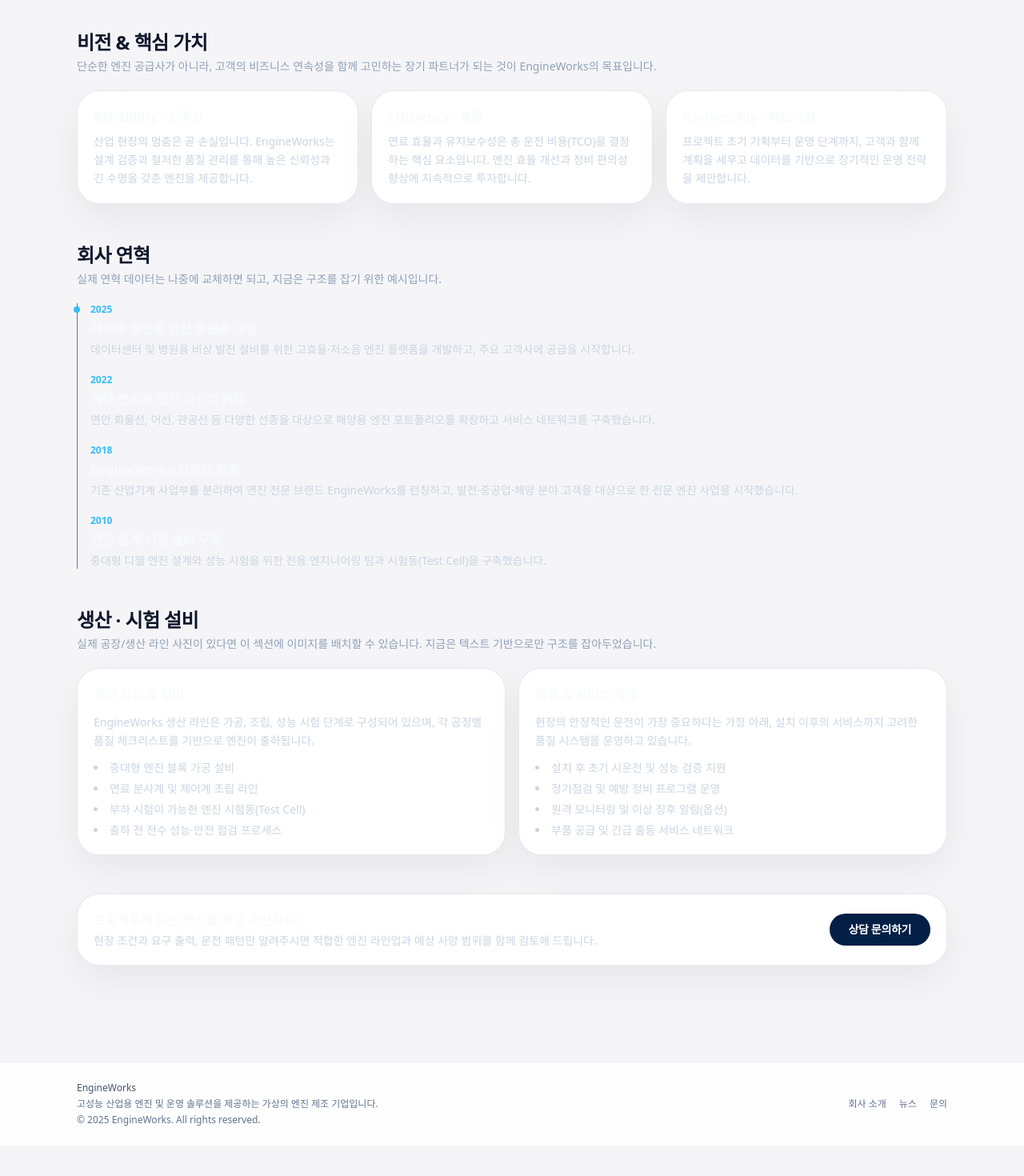
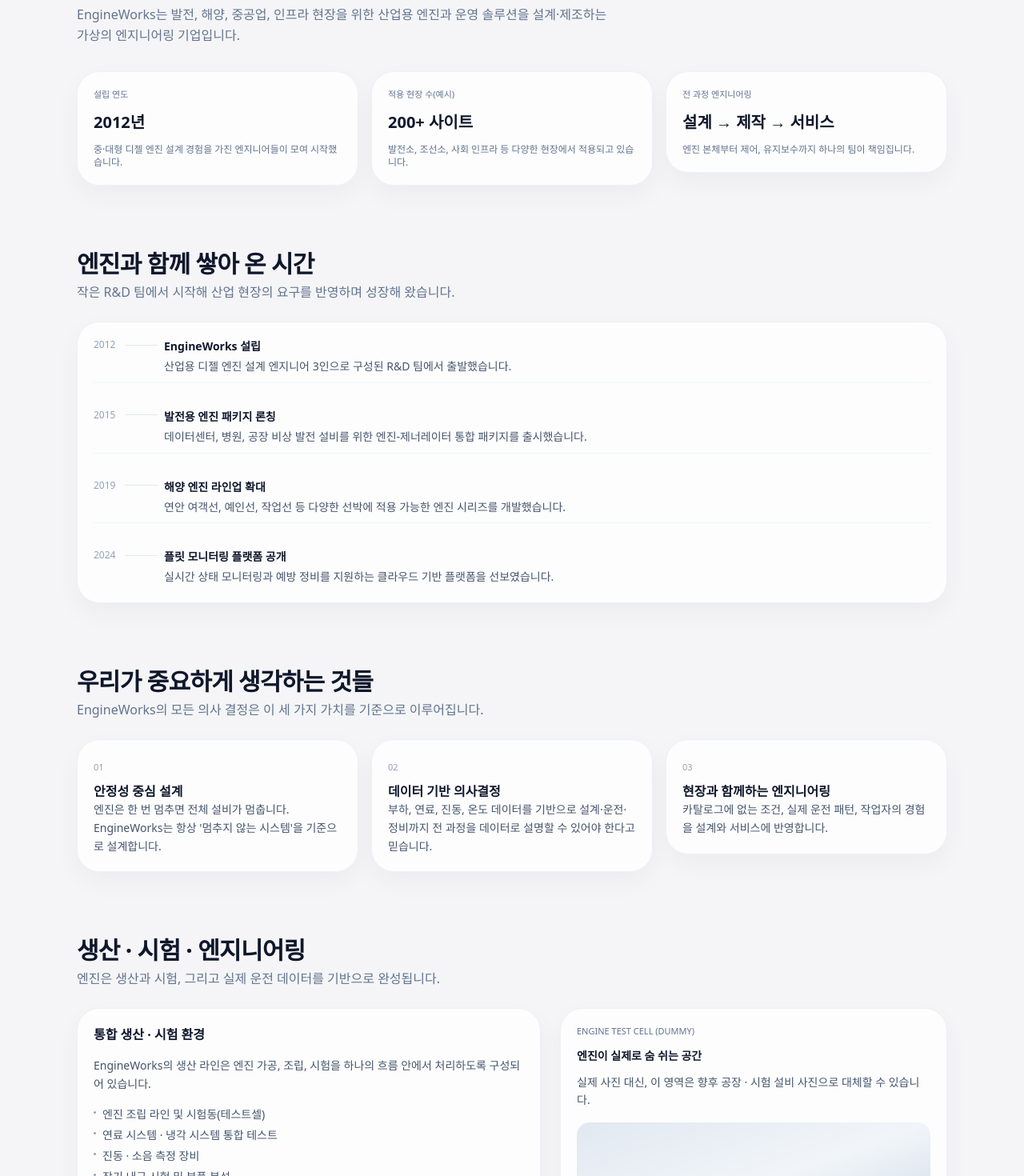
Before and after one commit to prnsslcn/EngineWorks, a Next.js app: page /about in a window 1280 px wide. Shown: the part 260-1730 px from the top of the page at 80% size. Before the commit the page ends 1692 px from the top, so only its background shows below. Built offline with nearby package versions, Linux system fonts and the light colour scheme.

Commit message:
refactor: AboutPage UI v2

```diff
--- a/app/about/page.tsx
+++ b/app/about/page.tsx
@@ -1,193 +1,271 @@
 // app/about/page.tsx
+
+import type { Metadata } from "next";
+import { ScrollReveal } from "@/components/ui/ScrollReveal";
+
+export const metadata: Metadata = {
+    title: "회사 소개",
+    description:
+        "EngineWorks는 발전 · 해양 · 중공업 현장을 위한 고성능 산업용 엔진과 운영 솔루션을 제공하는 가상의 엔진 제조 기업입니다.",
+};
+
+const TIMELINE = [
+    {
+        year: "2012",
+        title: "EngineWorks 설립",
+        body: "산업용 디젤 엔진 설계 엔지니어 3인으로 구성된 R&D 팀에서 출발했습니다.",
+    },
+    {
+        year: "2015",
+        title: "발전용 엔진 패키지 론칭",
+        body: "데이터센터, 병원, 공장 비상 발전 설비를 위한 엔진-제너레이터 통합 패키지를 출시했습니다.",
+    },
+    {
+        year: "2019",
+        title: "해양 엔진 라인업 확대",
+        body: "연안 여객선, 예인선, 작업선 등 다양한 선박에 적용 가능한 엔진 시리즈를 개발했습니다.",
+    },
+    {
+        year: "2024",
+        title: "플릿 모니터링 플랫폼 공개",
+        body: "실시간 상태 모니터링과 예방 정비를 지원하는 클라우드 기반 플랫폼을 선보였습니다.",
+    },
+];
+
+const VALUES = [
+    {
+        label: "01",
+        title: "안정성 중심 설계",
+        body: "엔진은 한 번 멈추면 전체 설비가 멈춥니다. EngineWorks는 항상 '멈추지 않는 시스템'을 기준으로 설계합니다.",
+    },
+    {
+        label: "02",
+        title: "데이터 기반 의사결정",
+        body: "부하, 연료, 진동, 온도 데이터를 기반으로 설계·운전·정비까지 전 과정을 데이터로 설명할 수 있어야 한다고 믿습니다.",
+    },
+    {
+        label: "03",
+        title: "현장과 함께하는 엔지니어링",
+        body: "카탈로그에 없는 조건, 실제 운전 패턴, 작업자의 경험을 설계와 서비스에 반영합니다.",
+    },
+];
+
+const FACILITY_POINTS = [
+    "엔진 조립 라인 및 시험동(테스트셀)",
+    "연료 시스템 · 냉각 시스템 통합 테스트",
+    "진동 · 소음 측정 장비",
+    "장기 내구 시험 및 부품 분석",
+];
 
 export default function AboutPage() {
     return (
-        <section className="ew-section space-y-12">
-            {/* Hero / 소개 문구 */}
-            <header className="space-y-4 max-w-3xl">
-                <h1 className="text-2xl sm:text-3xl font-bold tracking-tight">
-                    EngineWorks 소개
+        <div className="ew-section space-y-20">
+            {/* HERO / INTRO */}
+            <ScrollReveal from="up">
+                <section className="space-y-8">
+                    <div className="space-y-4">
+                        <p className="text-xs font-medium uppercase tracking-[0.25em] text-slate-400">
+                            ABOUT ENGINEWORKS
+                        </p>
+                        <h1 className="ew-section-title">
+                            고성능 산업용 엔진으로
+                            <br className="hidden sm:block" />
+                            산업 현장의 심장을 설계합니다.
                         </h1>
-                <p className="text-sm sm:text-base text-slate-300 leading-relaxed">
-                    EngineWorks는 발전 설비, 해양 선박, 중공업 플랜트 등
-                    고부하·장시간 운전이 요구되는 산업 현장을 위한
-                    고성능 엔진을 설계·제조하는 기업입니다.
-                    설계 검토부터 시운전, 사후 서비스까지 전 과정을 책임지는
-                    파트너를 지향합니다.
+                        <p className="ew-section-subtitle max-w-2xl">
+                            EngineWorks는 발전, 해양, 중공업, 인프라 현장을 위한 산업용 엔진과
+                            운영 솔루션을 설계·제조하는 가상의 엔지니어링 기업입니다.
                         </p>
-            </header>
+                    </div>
 
-            {/* 비전 & 핵심 가치 */}
-            <section className="space-y-5">
-                <div>
-                    <h2 className="text-xl sm:text-2xl font-semibold tracking-tight mb-1">
-                        비전 & 핵심 가치
-                    </h2>
-                    <p className="text-sm text-slate-400">
-                        단순한 엔진 공급사가 아니라, 고객의 비즈니스 연속성을 함께 고민하는
-                        장기 파트너가 되는 것이 EngineWorks의 목표입니다.
+                    {/* 숫자 3카드 */}
+                    <div className="grid gap-4 sm:grid-cols-3">
+                        {[0, 1, 2].map((i) => (
+                            <ScrollReveal from="up" delay={i * 120} key={i}>
+                                <div className="ew-card-soft flex flex-col justify-between p-5 space-y-3">
+                                    {i === 0 && (
+                                        <>
+                                            <p className="text-[11px] text-slate-500">설립 연도</p>
+                                            <p className="text-xl font-semibold text-slate-900">
+                                                2012년
+                                            </p>
+                                            <p className="text-xs text-slate-500">
+                                                중·대형 디젤 엔진 설계 경험을 가진 엔지니어들이 모여 시작했습니다.
+                                            </p>
+                                        </>
+                                    )}
+                                    {i === 1 && (
+                                        <>
+                                            <p className="text-[11px] text-slate-500">
+                                                적용 현장 수(예시)
+                                            </p>
+                                            <p className="text-xl font-semibold text-slate-900">
+                                                200+ 사이트
+                                            </p>
+                                            <p className="text-xs text-slate-500">
+                                                발전소, 조선소, 사회 인프라 등 다양한 현장에서 적용되고 있습니다.
+                                            </p>
+                                        </>
+                                    )}
+                                    {i === 2 && (
+                                        <>
+                                            <p className="text-[11px] text-slate-500">
+                                                전 과정 엔지니어링
+                                            </p>
+                                            <p className="text-xl font-semibold text-slate-900">
+                                                설계 → 제작 → 서비스
+                                            </p>
+                                            <p className="text-xs text-slate-500">
+                                                엔진 본체부터 제어, 유지보수까지 하나의 팀이 책임집니다.
+                                            </p>
+                                        </>
+                                    )}
+                                </div>
+                            </ScrollReveal>
+                        ))}
+                    </div>
+                </section>
+            </ScrollReveal>
+
+            {/* TIMELINE */}
+            <ScrollReveal from="up">
+                <section className="space-y-6">
+                    <div className="flex flex-col gap-3 sm:flex-row sm:items-end sm:justify-between">
+                        <div className="space-y-1">
+                            <h2 className="ew-section-title">엔진과 함께 쌓아 온 시간</h2>
+                            <p className="ew-section-subtitle max-w-xl">
+                                작은 R&D 팀에서 시작해 산업 현장의 요구를 반영하며 성장해 왔습니다.
+                            </p>
+                        </div>
+                    </div>
+
+                    <div className="ew-card-soft grid gap-6 sm:gap-8 p-5 sm:p-6">
+                        {TIMELINE.map((item, index) => (
+                            <div
+                                key={item.year}
+                                className="grid gap-2 sm:grid-cols-[80px_minmax(0,1fr)] sm:items-start"
+                            >
+                                <div className="flex items-center gap-3">
+                  <span className="text-xs font-medium text-slate-400">
+                    {item.year}
+                  </span>
+                                    <span className="hidden h-px flex-1 bg-slate-200 sm:block" />
+                                </div>
+                                <div className="space-y-1">
+                                    <p className="text-sm font-semibold text-slate-900">
+                                        {item.title}
+                                    </p>
+                                    <p className="text-xs sm:text-sm text-slate-600 leading-relaxed">
+                                        {item.body}
+                                    </p>
+                                </div>
+                                {index < TIMELINE.length - 1 && (
+                                    <div className="col-span-full h-px bg-slate-100" />
+                                )}
+                            </div>
+                        ))}
+                    </div>
+                </section>
+            </ScrollReveal>
+
+            {/* CORE VALUES */}
+            <section className="space-y-6">
+                <div className="space-y-1">
+                    <h2 className="ew-section-title">우리가 중요하게 생각하는 것들</h2>
+                    <p className="ew-section-subtitle max-w-2xl">
+                        EngineWorks의 모든 의사 결정은 이 세 가지 가치를 기준으로 이루어집니다.
                     </p>
                 </div>
 
                 <div className="grid gap-4 md:grid-cols-3">
-                    <article className="ew-card p-4 sm:p-5 space-y-2">
-                        <h3 className="text-sm sm:text-base font-semibold text-slate-50">
-                            Reliability · 신뢰성
+                    {VALUES.map((value, i) => (
+                        <ScrollReveal key={value.title} from="up" delay={i * 120}>
+                            <article className="ew-card-soft px-4 py-4 sm:px-5 sm:py-5">
+                <span className="text-[11px] font-medium text-slate-400">
+                  {value.label}
+                </span>
+                                <h3 className="mt-2 text-sm sm:text-base font-semibold text-slate-900">
+                                    {value.title}
                                 </h3>
-                        <p className="text-xs sm:text-sm text-slate-300 leading-relaxed">
-                            산업 현장의 멈춤은 곧 손실입니다.
-                            EngineWorks는 설계 검증과 철저한 품질 관리를 통해
-                            높은 신뢰성과 긴 수명을 갖춘 엔진을 제공합니다.
+                                <p className="text-xs sm:text-sm text-slate-600 leading-relaxed">
+                                    {value.body}
                                 </p>
                             </article>
-                    <article className="ew-card p-4 sm:p-5 space-y-2">
-                        <h3 className="text-sm sm:text-base font-semibold text-slate-50">
-                            Efficiency · 효율
-                        </h3>
-                        <p className="text-xs sm:text-sm text-slate-300 leading-relaxed">
-                            연료 효율과 유지보수성은
-                            총 운전 비용(TCO)을 결정하는 핵심 요소입니다.
-                            엔진 효율 개선과 정비 편의성 향상에 지속적으로 투자합니다.
-                        </p>
-                    </article>
-                    <article className="ew-card p-4 sm:p-5 space-y-2">
-                        <h3 className="text-sm sm:text-base font-semibold text-slate-50">
-                            Partnership · 파트너십
-                        </h3>
-                        <p className="text-xs sm:text-sm text-slate-300 leading-relaxed">
-                            프로젝트 초기 기획부터 운영 단계까지,
-                            고객과 함께 계획을 세우고 데이터를 기반으로
-                            장기적인 운영 전략을 제안합니다.
-                        </p>
-                    </article>
+                        </ScrollReveal>
+                    ))}
                 </div>
             </section>
 
-            {/* 연혁 타임라인 (예시 연도) */}
-            <section className="space-y-5">
-                <div>
-                    <h2 className="text-xl sm:text-2xl font-semibold tracking-tight mb-1">
-                        회사 연혁
-                    </h2>
-                    <p className="text-sm text-slate-400">
-                        실제 연혁 데이터는 나중에 교체하면 되고, 지금은 구조를 잡기 위한 예시입니다.
+            {/* FACILITY SECTION */}
+            <section className="space-y-6">
+                <div className="space-y-1">
+                    <h2 className="ew-section-title">생산 · 시험 · 엔지니어링</h2>
+                    <p className="ew-section-subtitle max-w-2xl">
+                        엔진은 생산과 시험, 그리고 실제 운전 데이터를 기반으로 완성됩니다.
                     </p>
                 </div>
 
-                <div className="relative border-l border-slate-700/70 pl-4 space-y-5">
-                    <div className="absolute -left-[5px] top-1 h-2 w-2 rounded-full bg-ew-accent" />
+                <div className="grid gap-6 lg:grid-cols-[minmax(0,1.2fr)_minmax(0,1fr)] lg:items-stretch">
+                    <ScrollReveal from="up">
+                        <div className="ew-card-soft space-y-4 p-5">
+                            <h3 className="text-sm sm:text-base font-semibold text-slate-900">
+                                통합 생산 · 시험 환경
+                            </h3>
+                            <p className="text-xs sm:text-sm text-slate-600 leading-relaxed">
+                                EngineWorks의 생산 라인은 엔진 가공, 조립, 시험을 하나의 흐름 안에서
+                                처리하도록 구성되어 있습니다.
+                            </p>
+                            <ul className="mt-3 space-y-1.5 text-xs sm:text-sm text-slate-600">
+                                {FACILITY_POINTS.map((p) => (
+                                    <li key={p} className="flex gap-2">
+                                        <span className="mt-[6px] h-[3px] w-[3px] rounded-full bg-slate-400" />
+                                        {p}
+                                    </li>
+                                ))}
+                            </ul>
+                        </div>
+                    </ScrollReveal>
 
-                    <div className="space-y-1">
-                        <p className="text-xs font-semibold text-ew-accent">2025</p>
-                        <h3 className="text-sm sm:text-base font-semibold text-slate-50">
-                            차세대 발전용 엔진 플랫폼 개발
-                        </h3>
-                        <p className="text-xs sm:text-sm text-slate-300">
-                            데이터센터 및 병원용 비상 발전 설비를 위한
-                            고효율·저소음 엔진 플랫폼을 개발하고, 주요 고객사에 공급을 시작합니다.
+                    <ScrollReveal from="up" delay={150}>
+                        <div className="ew-card-soft p-5 flex flex-col justify-between overflow-hidden">
+                            <div className="space-y-3">
+                                <p className="text-[11px] font-medium text-slate-500">
+                                    ENGINE TEST CELL (DUMMY)
+                                </p>
+                                <p className="text-sm font-semibold text-slate-900">
+                                    엔진이 실제로 숨 쉬는 공간
+                                </p>
+                                <p className="text-xs sm:text-sm text-slate-600 leading-relaxed">
+                                    실제 사진 대신, 이 영역은 향후 공장 · 시험 설비 사진으로 대체할 수 있습니다.
                                 </p>
                             </div>
-
-                    <div className="space-y-1">
-                        <p className="text-xs font-semibold text-ew-accent">2022</p>
-                        <h3 className="text-sm sm:text-base font-semibold text-slate-50">
-                            해양·선박용 엔진 라인업 확대
-                        </h3>
-                        <p className="text-xs sm:text-sm text-slate-300">
-                            연안 화물선, 어선, 관공선 등 다양한 선종을 대상으로
-                            해양용 엔진 포트폴리오를 확장하고 서비스 네트워크를 구축했습니다.
-                        </p>
+                            <div className="mt-4 h-40 rounded-2xl bg-gradient-to-br from-slate-200 via-slate-100 to-slate-300" />
                         </div>
-
-                    <div className="space-y-1">
-                        <p className="text-xs font-semibold text-ew-accent">2018</p>
-                        <h3 className="text-sm sm:text-base font-semibold text-slate-50">
-                            EngineWorks 브랜드 런칭
-                        </h3>
-                        <p className="text-xs sm:text-sm text-slate-300">
-                            기존 산업기계 사업부를 분리하여 엔진 전문 브랜드 EngineWorks를
-                            런칭하고, 발전·중공업·해양 분야 고객을 대상으로 한
-                            전문 엔진 사업을 시작했습니다.
-                        </p>
-                    </div>
-
-                    <div className="space-y-1">
-                        <p className="text-xs font-semibold text-ew-accent">2010</p>
-                        <h3 className="text-sm sm:text-base font-semibold text-slate-50">
-                            엔진 설계·시험 설비 구축
-                        </h3>
-                        <p className="text-xs sm:text-sm text-slate-300">
-                            중대형 디젤 엔진 설계와 성능 시험을 위한
-                            전용 엔지니어링 팀과 시험동(Test Cell)을 구축했습니다.
-                        </p>
-                    </div>
+                    </ScrollReveal>
                 </div>
             </section>
 
-            {/* 생산/시험 설비 & 품질 시스템 */}
-            <section className="space-y-5">
-                <div>
-                    <h2 className="text-xl sm:text-2xl font-semibold tracking-tight mb-1">
-                        생산 · 시험 설비
-                    </h2>
-                    <p className="text-sm text-slate-400">
-                        실제 공장/생산 라인 사진이 있다면 이 섹션에 이미지를 배치할 수 있습니다.
-                        지금은 텍스트 기반으로만 구조를 잡아두었습니다.
+            {/* CTA SECTION */}
+            <ScrollReveal from="up">
+                <section className="space-y-4">
+                    <div className="ew-card-soft flex flex-col gap-4 sm:flex-row sm:items-center sm:justify-between p-5">
+                        <div className="space-y-2">
+                            <p className="text-[11px] font-medium text-slate-500">
+                                PROJECT & APPLICATION
                             </p>
-                </div>
-
-                <div className="grid gap-4 lg:grid-cols-2">
-                    {/* 생산 설비 설명 */}
-                    <article className="ew-card p-4 sm:p-5 space-y-3">
-                        <h3 className="text-sm sm:text-base font-semibold text-slate-50">
-                            생산 라인 & 설비
-                        </h3>
-                        <p className="text-xs sm:text-sm text-slate-300 leading-relaxed">
-                            EngineWorks 생산 라인은 가공, 조립, 성능 시험 단계로 구성되어 있으며,
-                            각 공정별 품질 체크리스트를 기반으로 엔진이 출하됩니다.
+                            <p className="text-sm sm:text-base font-semibold text-slate-900">
+                                새로운 설비나 리파워링 프로젝트를 검토 중이신가요?
                             </p>
-                        <ul className="text-xs sm:text-sm text-slate-300 space-y-1.5 list-disc list-inside">
-                            <li>중대형 엔진 블록 가공 설비</li>
-                            <li>연료 분사계 및 제어계 조립 라인</li>
-                            <li>부하 시험이 가능한 엔진 시험동(Test Cell)</li>
-                            <li>출하 전 전수 성능·안전 점검 프로세스</li>
-                        </ul>
-                    </article>
-
-                    {/* 품질/서비스 설명 */}
-                    <article className="ew-card p-4 sm:p-5 space-y-3">
-                        <h3 className="text-sm sm:text-base font-semibold text-slate-50">
-                            품질 & 서비스 체계
-                        </h3>
-                        <p className="text-xs sm:text-sm text-slate-300 leading-relaxed">
-                            현장의 안정적인 운전이 가장 중요하다는 가정 아래,
-                            설치 이후의 서비스까지 고려한 품질 시스템을 운영하고 있습니다.
-                        </p>
-                        <ul className="text-xs sm:text-sm text-slate-300 space-y-1.5 list-disc list-inside">
-                            <li>설치 후 초기 시운전 및 성능 검증 지원</li>
-                            <li>정기점검 및 예방 정비 프로그램 운영</li>
-                            <li>원격 모니터링 및 이상 징후 알림(옵션)</li>
-                            <li>부품 공급 및 긴급 출동 서비스 네트워크</li>
-                        </ul>
-                    </article>
-                </div>
-            </section>
-
-            {/* 연락 유도 문구 */}
-            <section className="ew-card p-4 sm:p-5 flex flex-col sm:flex-row sm:items-center sm:justify-between gap-3">
-                <div>
-                    <h2 className="text-sm sm:text-base font-semibold text-slate-50 mb-1">
-                        프로젝트에 맞는 엔진을 찾고 계신가요?
-                    </h2>
-                    <p className="text-xs sm:text-sm text-slate-300">
-                        현장 조건과 요구 출력, 운전 패턴만 알려주시면
-                        적합한 엔진 라인업과 예상 사양 범위를 함께 검토해 드립니다.
+                            <p className="text-xs sm:text-sm text-slate-600">
+                                설비 용도 · 부하 패턴 · 설치 환경 조건을 공유해 주시면 적합한 엔진 및 패키지를 제안해 드립니다.
                             </p>
                         </div>
                         <a href="/contact" className="ew-btn-primary text-xs sm:text-sm">
-                    상담 문의하기
+                            프로젝트 상담 문의하기
                         </a>
+                    </div>
                 </section>
-        </section>
+            </ScrollReveal>
+        </div>
     );
 }
```
Lines whose indentation alone changed are shown as unchanged.
